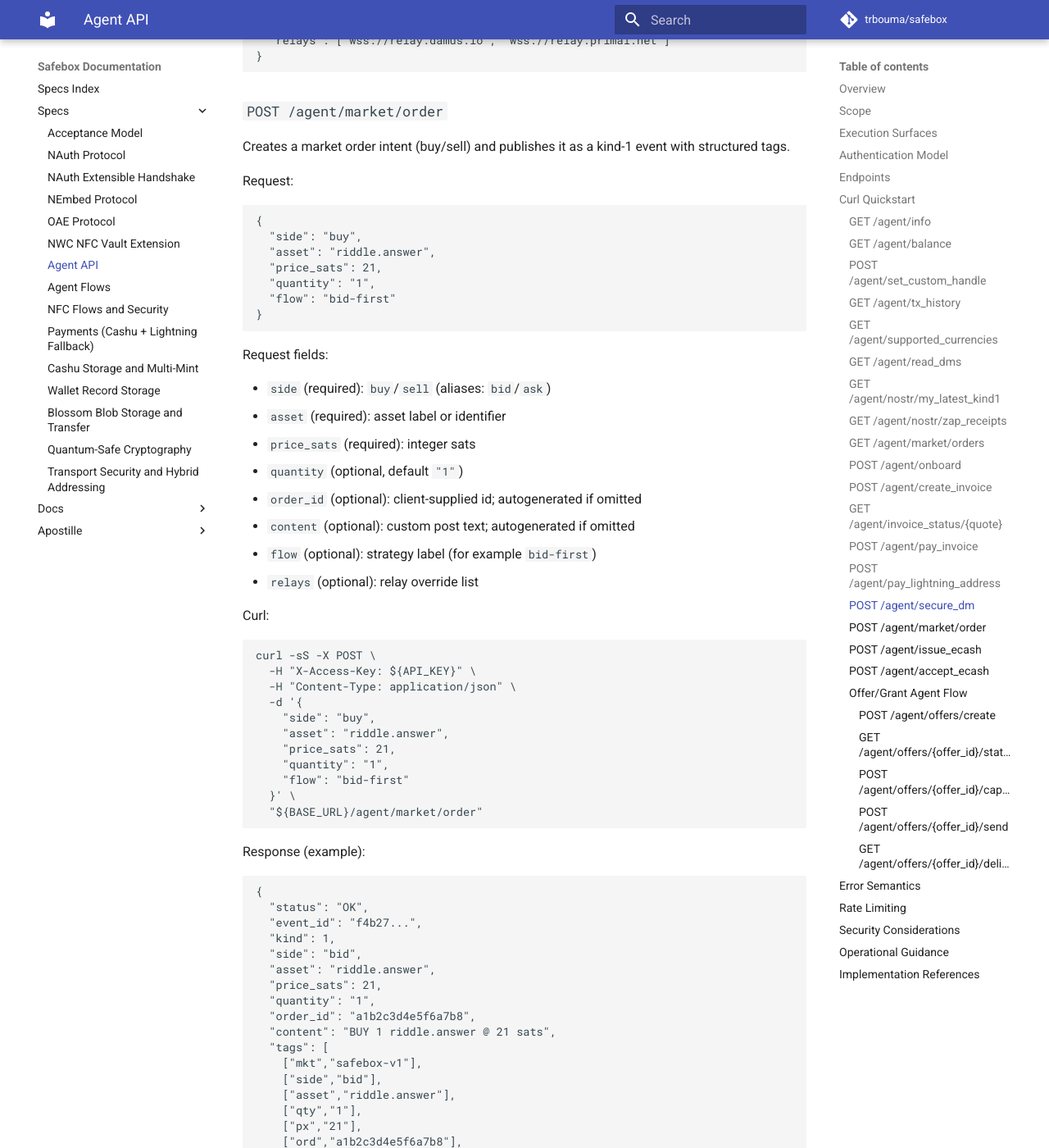
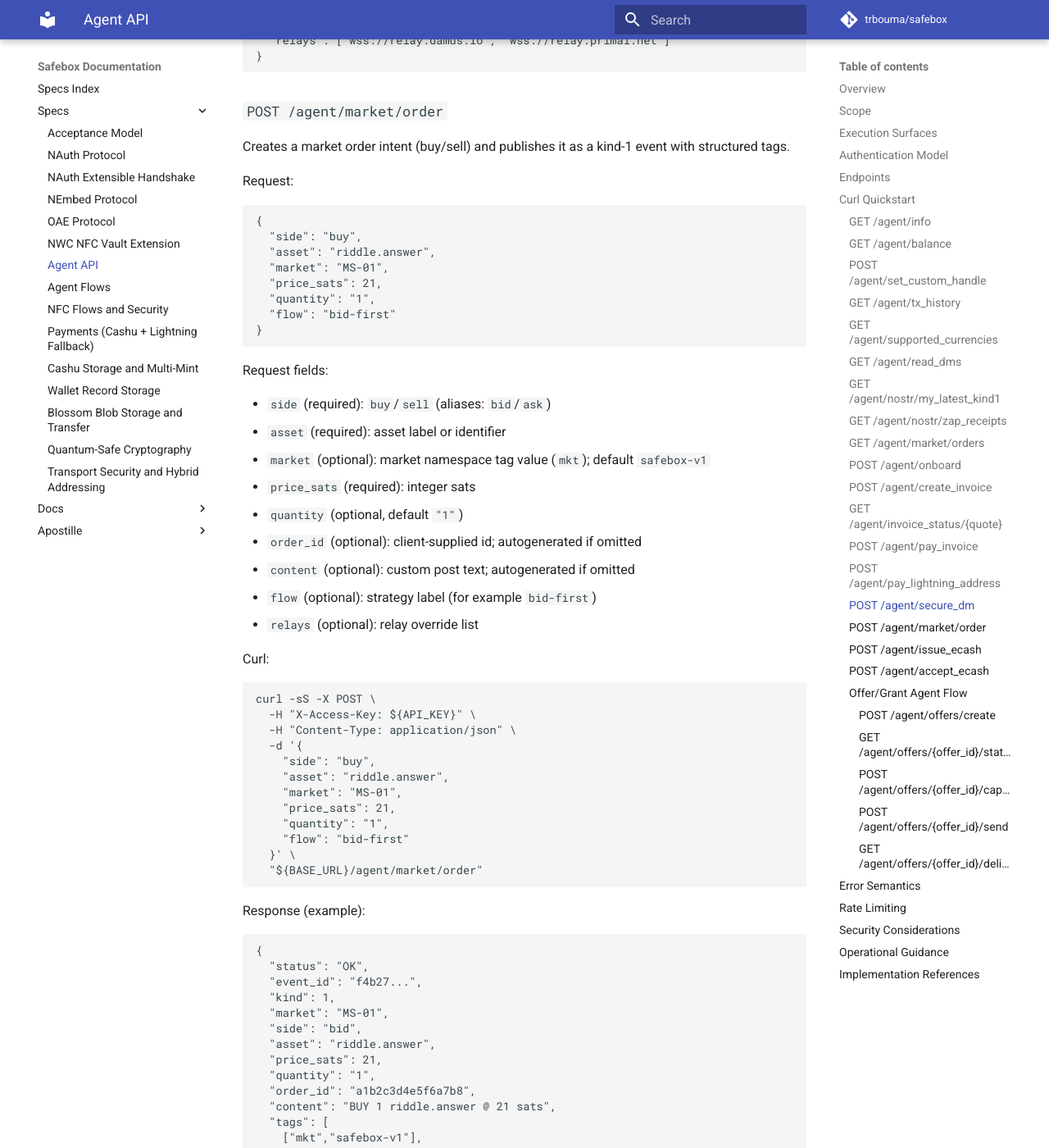
Before and after one commit to trbouma/safebox, an MkDocs documentation site: the page built from docs/specs/AGENT-API.md, in a window 1280 px wide and 1400 px high, scrolled down 13501 px. Shown: the whole window at 82% size. Built offline with MkDocs 1.6.1 and Material for MkDocs 9.7.7, drawn with Linux system fonts in a browser that asks for light colours; comment, search, counter and statistics services are not loaded; some of the changed text lies outside the part shown.

Commit message:
fix(agent-market): honor market namespace on order create/query and add CLI/docs support for MS-01 filtering

```diff
--- a/docs/specs/AGENT-API.md
+++ b/docs/specs/AGENT-API.md
@@ -667,6 +667,7 @@ Request:
 {
   "side": "buy",
   "asset": "riddle.answer",
+  "market": "MS-01",
   "price_sats": 21,
   "quantity": "1",
   "flow": "bid-first"
@@ -677,6 +678,7 @@ Request fields:
 
 - `side` (required): `buy`/`sell` (aliases: `bid`/`ask`)
 - `asset` (required): asset label or identifier
+- `market` (optional): market namespace tag value (`mkt`); default `safebox-v1`
 - `price_sats` (required): integer sats
 - `quantity` (optional, default `"1"`)
 - `order_id` (optional): client-supplied id; autogenerated if omitted
@@ -693,6 +695,7 @@ curl -sS -X POST \
   -d '{
     "side": "buy",
     "asset": "riddle.answer",
+    "market": "MS-01",
     "price_sats": 21,
     "quantity": "1",
     "flow": "bid-first"
@@ -707,6 +710,7 @@ Response (example):
   "status": "OK",
   "event_id": "f4b27...",
   "kind": 1,
+  "market": "MS-01",
   "side": "bid",
   "asset": "riddle.answer",
   "price_sats": 21,
```
Also changed, not shown: docs/tutorials/CLI-AGENT-QUICKSTART.md (+2 -1 lines), skills/agent-api/SKILL.md (+1 -0 lines), 3 other files.
